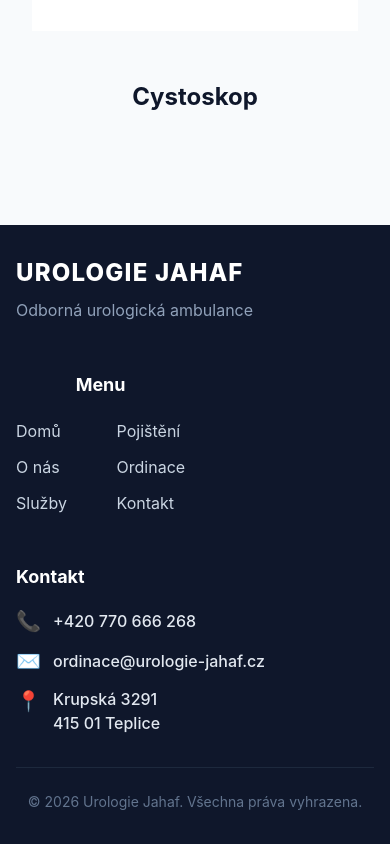
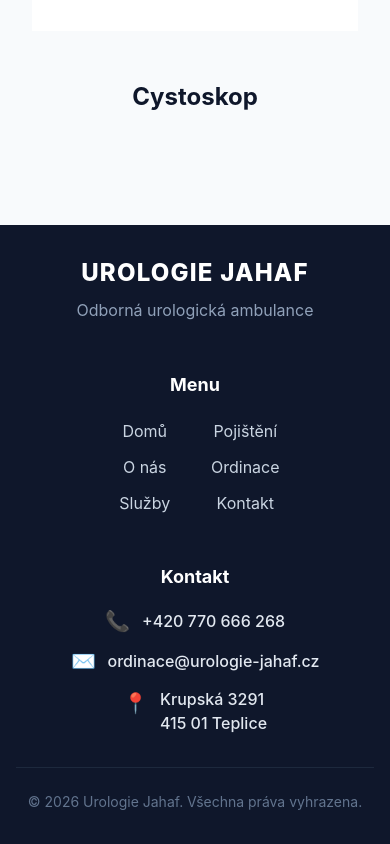
Before and after one commit to amjedq7/web-jahaf, a React (Vite) app: page /#/sluzby in a window 390 px wide. Shown: the part 2827-3671 px from the top of the page. Built offline with nearby package versions, Linux system fonts and the light colour scheme.

Commit message:
fix footer on mobile layout

```diff
--- a/src/components/Footer.tsx
+++ b/src/components/Footer.tsx
@@ -4,10 +4,10 @@ export default function Footer() {
   return (
     <footer className="bg-slate-900 text-slate-300 mt-auto">
       <div className="container mx-auto px-4 py-8 lg:py-10">
-        <div className="max-w-6xl mx-auto flex flex-col md:flex-row justify-between gap-8 lg:gap-10">
+        <div className="max-w-6xl mx-auto flex flex-col md:flex-row justify-between items-center md:items-start gap-8 lg:gap-10">
 
           {/* Brand Info (Left) */}
-          <div className="max-w-sm">
+          <div className="max-w-sm flex flex-col items-center md:items-start text-center md:text-left">
             <h3 className="text-2xl font-extrabold text-white tracking-wider mb-2">
               UROLOGIE JAHAF
             </h3>
@@ -17,35 +17,34 @@ export default function Footer() {
           </div>
 
           {/* Navigation Links (Middle) */}
-          <div className="flex flex-col mt-4 md:mt-0">
-            {/* Added w-fit so the grid hugs the links, perfectly centering the title above them on mobile */}
-            <div className="grid grid-cols-2 gap-x-8 md:gap-x-12 gap-y-3 w-fit">
-              <h4 className="text-lg font-bold text-white mb-2 col-span-2 text-center md:-ml-5">Menu</h4>
+          <div className="flex flex-col items-center md:items-start mt-4 md:mt-0">
+            <div className="grid grid-cols-2 gap-x-8 md:gap-x-12 gap-y-3 w-fit text-center md:text-left">
+              <h4 className="text-lg font-bold text-white mb-2 col-span-2">Menu</h4>
 
-              <Link to="/" className="hover:text-blue-400 transition-colors w-fit">Domů</Link>
-              <Link to="/pojisteni" className="hover:text-blue-400 transition-colors w-fit">Pojištění</Link>
-              <Link to="/o-nas" className="hover:text-blue-400 transition-colors w-fit">O nás</Link>
-              <Link to="/ordinace" className="hover:text-blue-400 transition-colors w-fit">Ordinace</Link>
-              <Link to="/sluzby" className="hover:text-blue-400 transition-colors w-fit">Služby</Link>
-              <Link to="/kontakt" className="hover:text-blue-400 transition-colors w-fit">Kontakt</Link>
+              <Link to="/" className="hover:text-blue-400 transition-colors">Domů</Link>
+              <Link to="/pojisteni" className="hover:text-blue-400 transition-colors">Pojištění</Link>
+              <Link to="/o-nas" className="hover:text-blue-400 transition-colors">O nás</Link>
+              <Link to="/ordinace" className="hover:text-blue-400 transition-colors">Ordinace</Link>
+              <Link to="/sluzby" className="hover:text-blue-400 transition-colors">Služby</Link>
+              <Link to="/kontakt" className="hover:text-blue-400 transition-colors">Kontakt</Link>
             </div>
           </div>
 
           {/* Contact Info (Right) */}
-          <div className="flex flex-col mt-4 md:mt-0">
-            <Link to="/kontakt" className="text-lg font-bold text-white hover:text-blue-400 transition-colors mb-4 w-fit block">
+          <div className="flex flex-col items-center md:items-start mt-4 md:mt-0">
+            <Link to="/kontakt" className="text-lg font-bold text-white hover:text-blue-400 transition-colors mb-4 w-fit block text-center md:text-left">
               Kontakt
             </Link>
-            <div className="flex flex-col gap-3">
-              <a href="tel:+420770666268" className="hover:text-blue-400 transition-colors flex items-center gap-3 w-fit">
+            <div className="flex flex-col items-center md:items-start gap-3">
+              <a href="tel:+420770666268" className="hover:text-blue-400 transition-colors flex items-center justify-center md:justify-start gap-3 w-fit">
                 <span className="text-xl">📞</span> <span className="font-medium text-slate-200">+420 770 666 268</span>
               </a>
-              <a href="mailto:ordinace@urologie-jahaf.cz" className="hover:text-blue-400 transition-colors flex items-center gap-3 w-fit">
+              <a href="mailto:ordinace@urologie-jahaf.cz" className="hover:text-blue-400 transition-colors flex items-center justify-center md:justify-start gap-3 w-fit">
                 <span className="text-xl">✉️</span> <span className="font-medium text-slate-200">ordinace@urologie-jahaf.cz</span>
               </a>
-              <div className="flex items-start gap-3">
-                <span className="text-xl">📍</span>
-                <span className="font-medium text-slate-200">
+              <div className="flex items-start justify-center md:justify-start gap-3 w-fit">
+                <span className="text-xl mt-0.5">📍</span>
+                <span className="font-medium text-slate-200 text-left">
                   Krupská 3291<br />
                   415 01 Teplice
                 </span>
```
